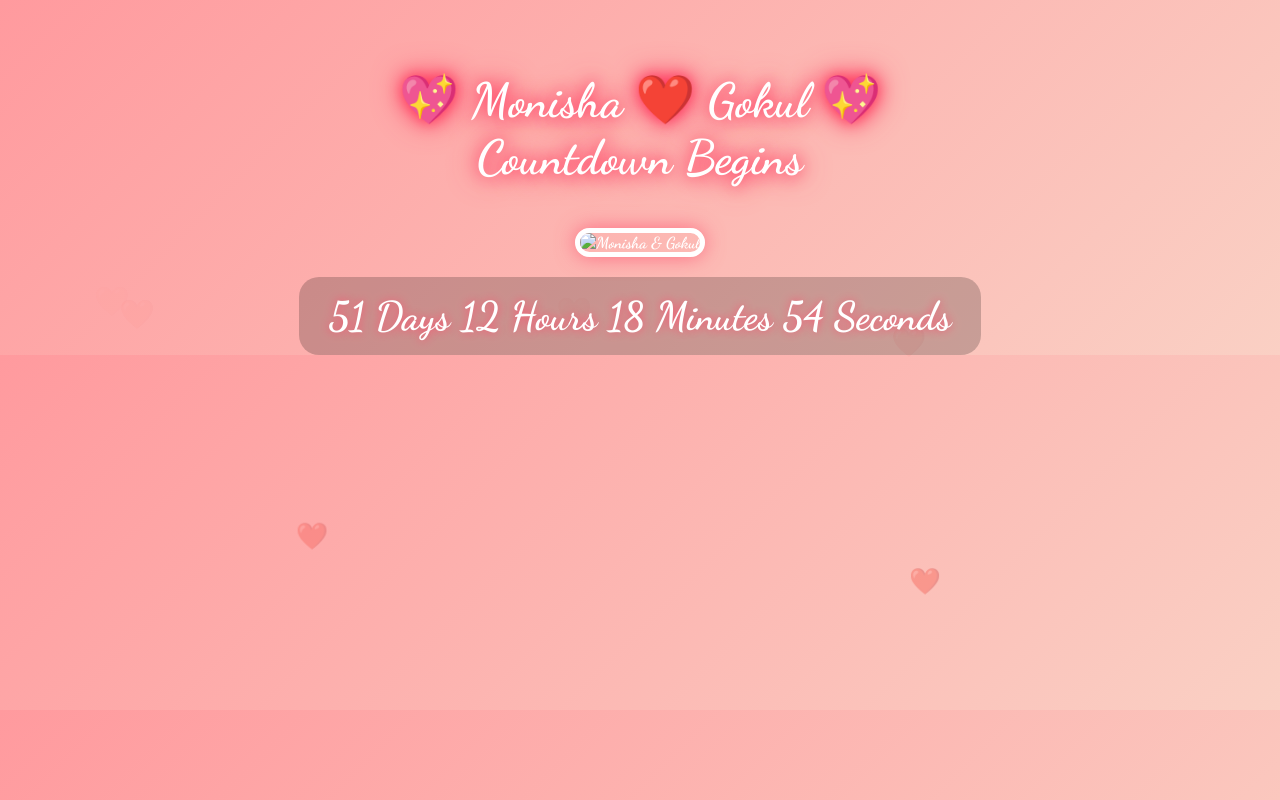
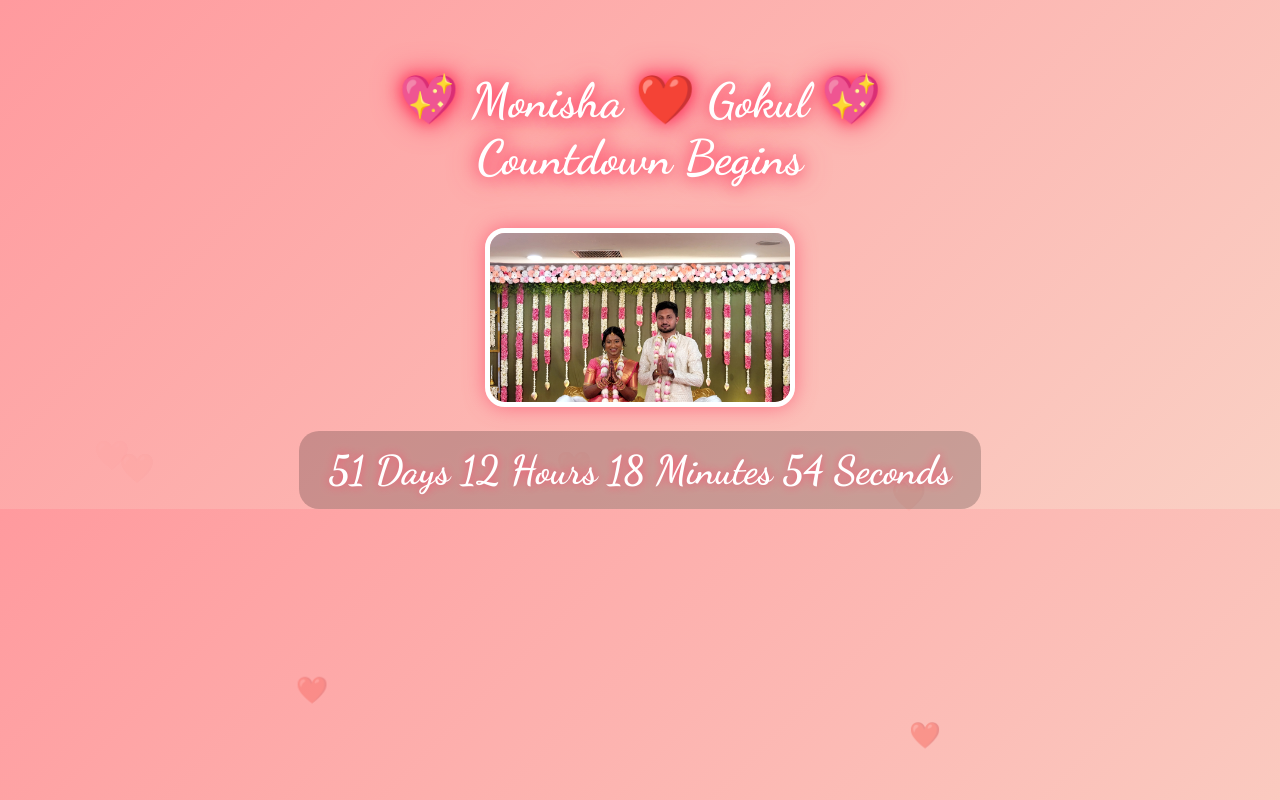
Before and after one commit to MugeshML/MoniGokuCountDown, a plain HTML site: page index.html in a window 1280 px wide. Drawn offline with Linux system fonts and the light colour scheme.

Commit message:
Update index.html
Signed-off-by: MugeshML <75629537+MugeshML@users.noreply.github.com>

```diff
--- a/index.html
+++ b/index.html
@@ -83,7 +83,7 @@
 
   <!-- Wedding Image -->
   <div class="wedding-photo">
-    <img src="images/monisha-gokul.jpg" alt="Monisha & Gokul" />
+    <img src="monisha-gokul.jpg" alt="Monisha & Gokul" />
   </div>
 
   <!-- Countdown -->
```
